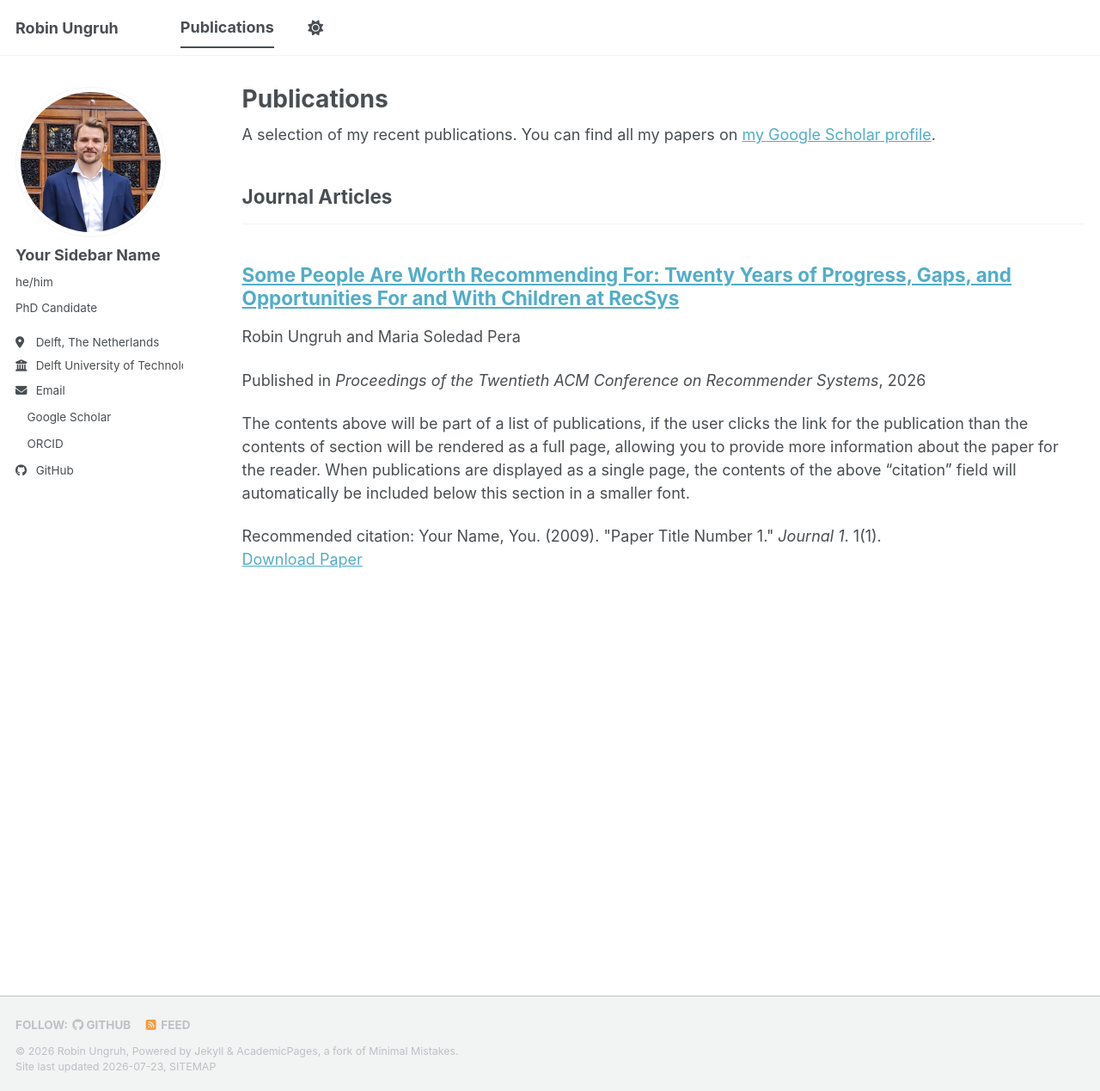
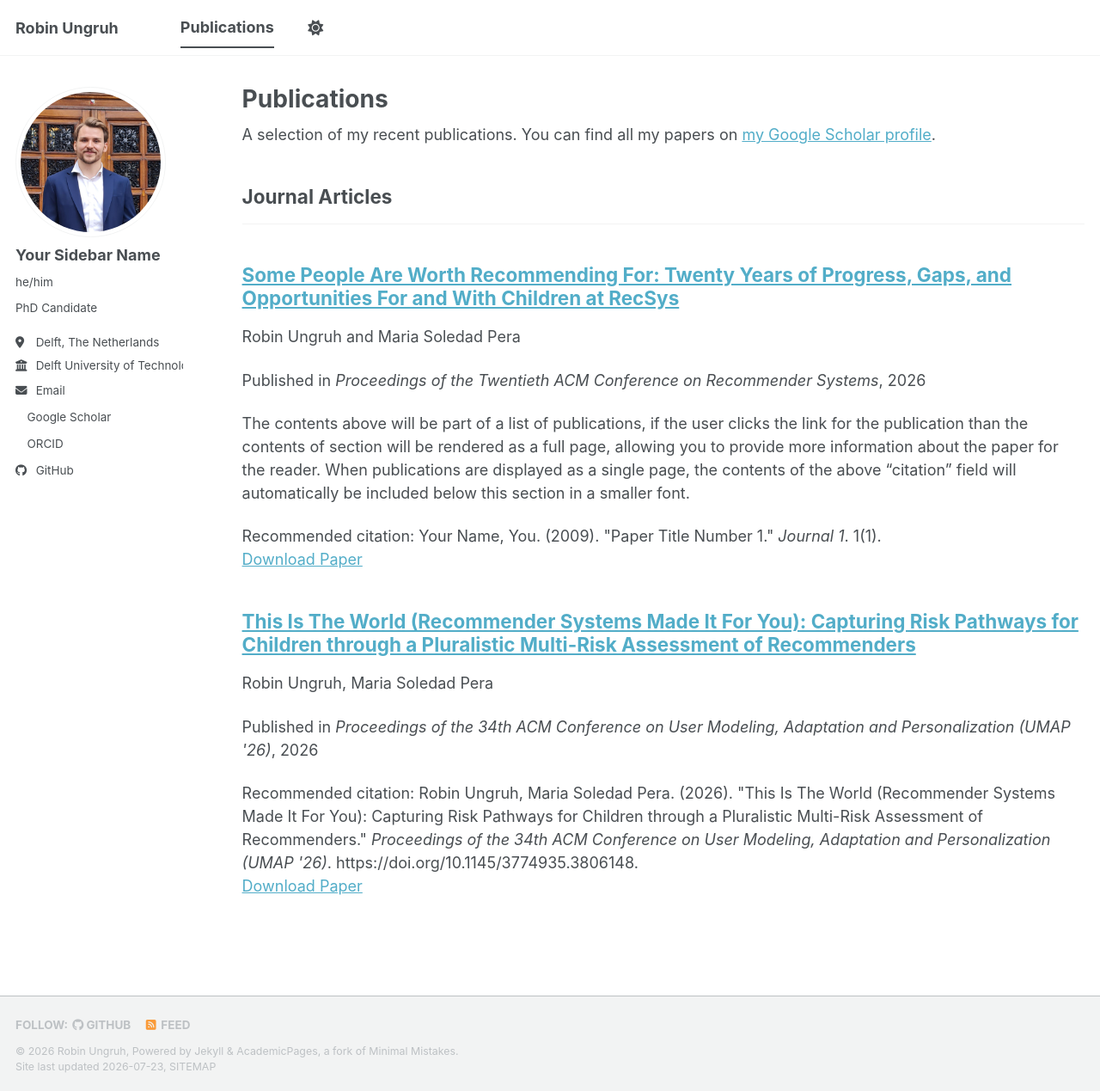
Before and after one commit to rUngruh/rungruh.github.io, a Jekyll site: the page built from _pages/publications.html, in a window 1280 px wide and 1269 px high. Shown: the whole window at 86% size. Built offline with Jekyll 4.4.1, drawn with Linux system fonts in a browser that asks for light colours; a style sheet for code colours, icons or effects is not loaded.

```diff
--- a/_config.yml
+++ b/_config.yml
@@ -310,7 +310,6 @@ plugins:
   - jekyll-feed
   - jekyll-gist
   - jekyll-paginate
-  - jekyll-sitemap
   - jekyll-redirect-from
   - jemoji
 
--- /dev/null
+++ b/_publications/2026-01-01-ungruh2026this.md
@@ -0,0 +1,11 @@
+---
+title: "This Is The World (Recommender Systems Made It For You): Capturing Risk Pathways for Children through a Pluralistic Multi-Risk Assessment of Recommenders"
+collection: publications
+category: manuscripts
+permalink: /publication/2026-01-01-ungruh2026this
+authors: "Robin Ungruh, Maria Soledad Pera"
+date: 2026-01-01
+venue: "Proceedings of the 34th ACM Conference on User Modeling, Adaptation and Personalization (UMAP '26)"
+paperurl: "https://doi.org/10.1145/3774935.3806148"
+citation: "Robin Ungruh, Maria Soledad Pera. (2026). &quot;This Is The World (Recommender Systems Made It For You): Capturing Risk Pathways for Children through a Pluralistic Multi-Risk Assessment of Recommenders.&quot; <i>Proceedings of the 34th ACM Conference on User Modeling, Adaptation and Personalization (UMAP '26)</i>. https://doi.org/10.1145/3774935.3806148."
+---
```
Also changed, not shown: 1 other file.
